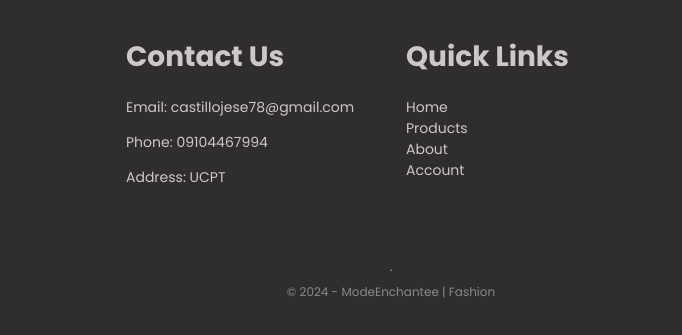
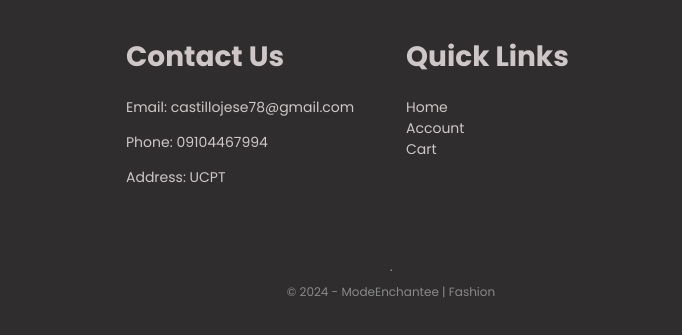
Before and after one commit to Jese501/MODE-ENCHANTEE-ECOMMERCE, a plain HTML site: page index.html in a window 1280 px wide. Shown: the part 5408-5743 px from the top of the page, 249-931 px from the left. Drawn offline with Linux system fonts and the light colour scheme.

Commit message:
Update index.html

```diff
--- a/index.html
+++ b/index.html
@@ -280,9 +280,8 @@
                     <h1>Quick Links</h1>
                     <ul class="list">
                         <li><a href="index.html">Home</a></li>
-                        <li><a href="products.html">Products</a></li>
-                        <li><a href="about.html">About</a></li>
                         <li><a href="account.html">Account</a></li>
+                        <li><a href="cart.html">Cart</a></li>
                     </ul>
                 </div>
 
```
